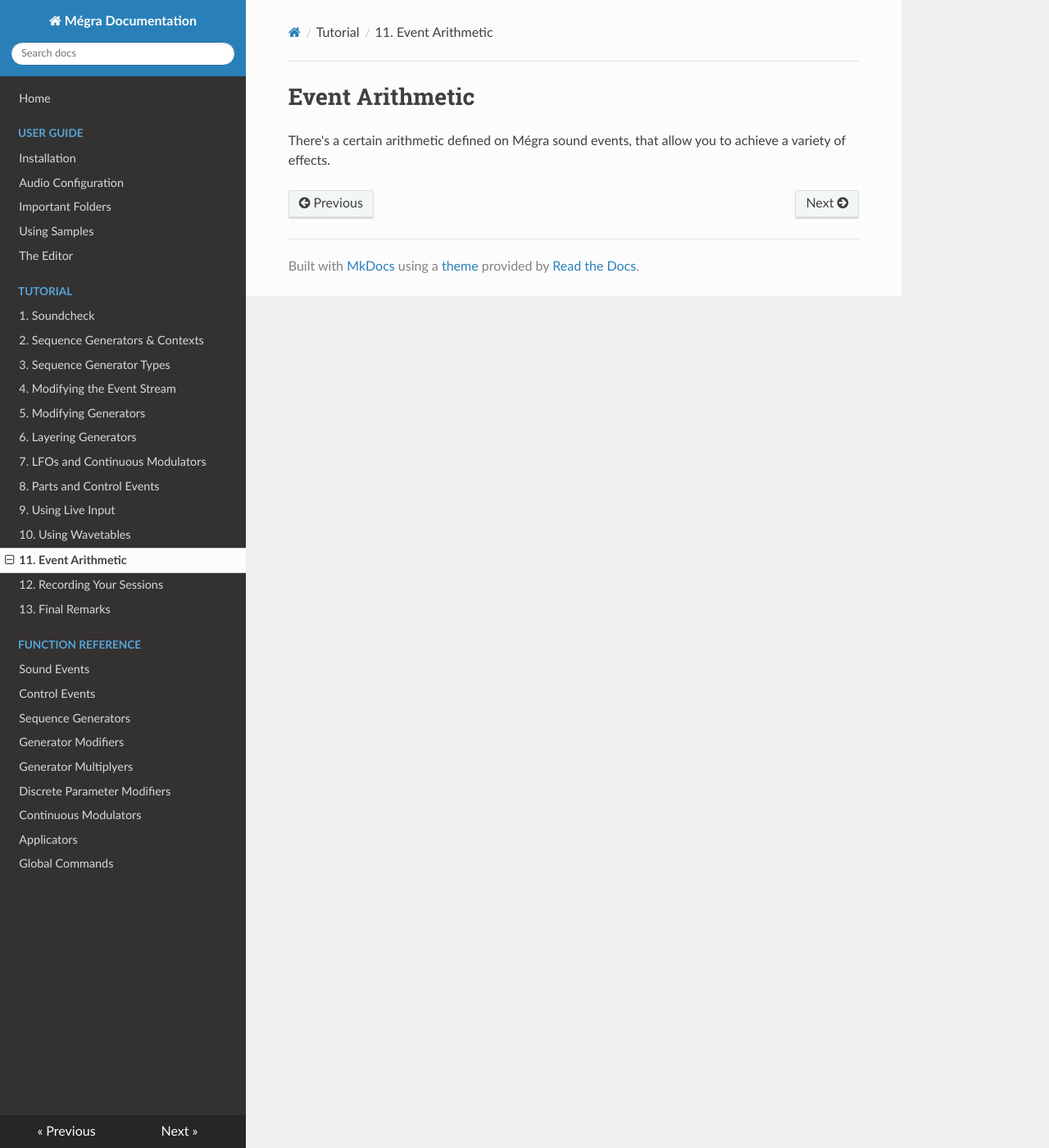
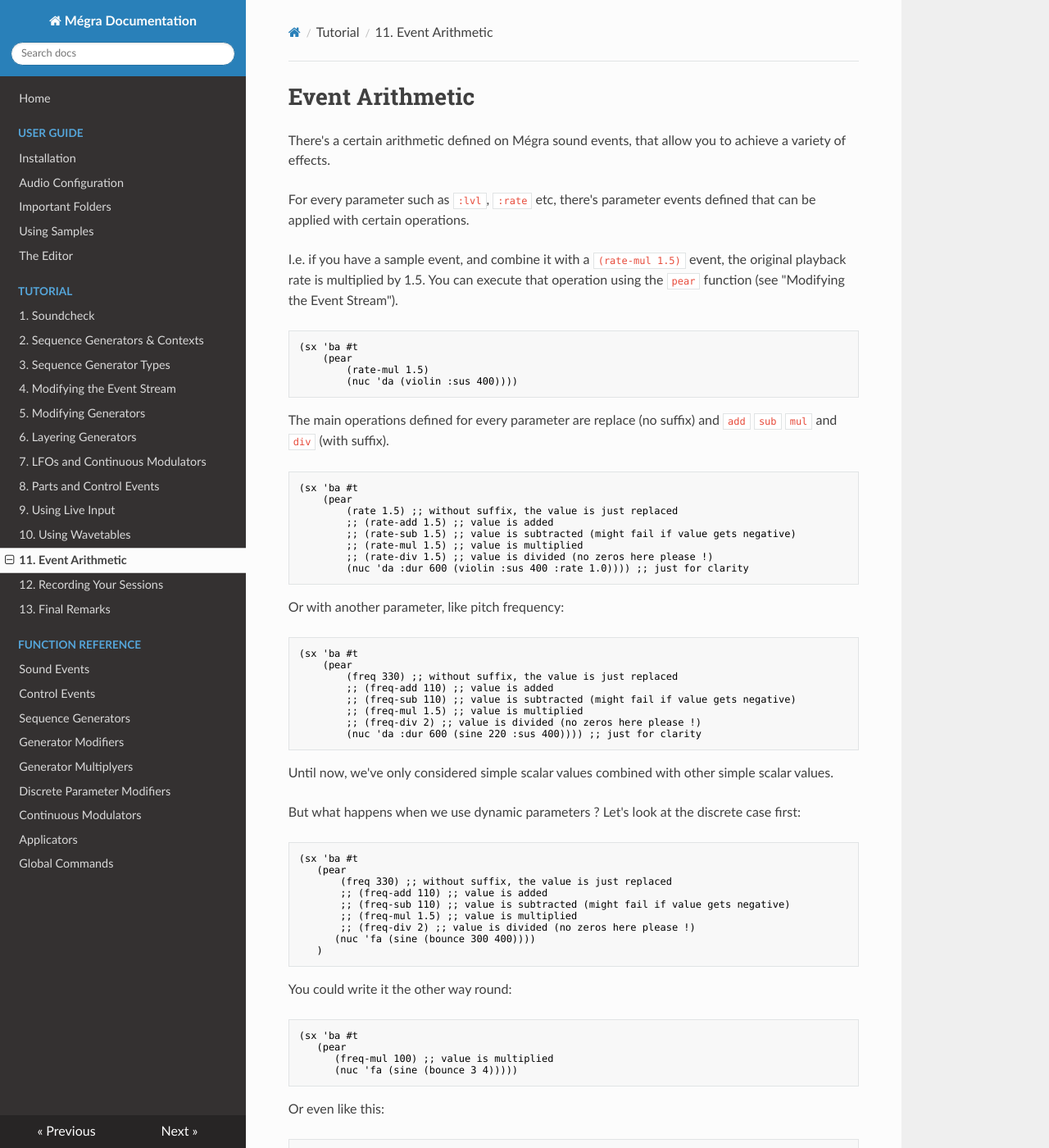
Before and after one commit to the-drunk-coder/megra-doc, an MkDocs documentation site: the page built from docs/tutorial/event-arithmetic.md, in a window 1280 px wide and 1400 px high. Shown: the whole window at 82% size. Built offline with MkDocs 1.6.1, drawn with Linux system fonts in a browser that asks for light colours; nearby versions of some CDN libraries; some of the changed text lies outside the part shown.

Commit message:
filling documentation

````diff
--- a/docs/tutorial/event-arithmetic.md
+++ b/docs/tutorial/event-arithmetic.md
@@ -1,3 +1,110 @@
 # Event Arithmetic
 
 There's a certain arithmetic defined on Mégra sound events, that allow you to achieve a variety of effects.
+
+For every parameter such as `:lvl`, `:rate` etc, there's parameter events defined that can be applied with certain operations.
+
+I.e. if you have a sample event, and combine it with a `(rate-mul 1.5)` event, the original playback rate is multiplied by 1.5. You can execute that operation using the `pear` function (see "Modifying the Event Stream").
+
+```lisp
+(sx 'ba #t
+	(pear
+	    (rate-mul 1.5)
+	    (nuc 'da (violin :sus 400))))
+```
+
+The main operations defined for every parameter are replace (no suffix) and `add` `sub` `mul` and `div` (with suffix).
+
+```lisp
+(sx 'ba #t
+	(pear
+	    (rate 1.5) ;; without suffix, the value is just replaced
+	    ;; (rate-add 1.5) ;; value is added
+		;; (rate-sub 1.5) ;; value is subtracted (might fail if value gets negative)
+		;; (rate-mul 1.5) ;; value is multiplied
+		;; (rate-div 1.5) ;; value is divided (no zeros here please !)
+	    (nuc 'da :dur 600 (violin :sus 400 :rate 1.0)))) ;; just for clarity
+```
+
+Or with another parameter, like pitch frequency:
+
+```lisp
+(sx 'ba #t
+	(pear
+	    (freq 330) ;; without suffix, the value is just replaced
+	    ;; (freq-add 110) ;; value is added
+		;; (freq-sub 110) ;; value is subtracted (might fail if value gets negative)
+		;; (freq-mul 1.5) ;; value is multiplied
+		;; (freq-div 2) ;; value is divided (no zeros here please !)
+	    (nuc 'da :dur 600 (sine 220 :sus 400)))) ;; just for clarity
+```
+
+Until now, we've only considered simple scalar values combined with other simple scalar values.
+
+But what happens when we use dynamic parameters ? Let's look at the discrete case first:
+
+```lisp
+(sx 'ba #t
+   (pear
+       (freq 330) ;; without suffix, the value is just replaced
+       ;; (freq-add 110) ;; value is added
+	   ;; (freq-sub 110) ;; value is subtracted (might fail if value gets negative)
+	   ;; (freq-mul 1.5) ;; value is multiplied
+	   ;; (freq-div 2) ;; value is divided (no zeros here please !)
+      (nuc 'fa (sine (bounce 300 400))))
+   )
+```
+
+You could write it the other way round:
+
+```lisp
+(sx 'ba #t
+   (pear
+	  (freq-mul 100) ;; value is multiplied
+      (nuc 'fa (sine (bounce 3 4)))))
+```
+
+Or even like this:
+
+```lisp
+(sx 'ba #t
+   (pear
+	  (freq-mul (bounce 300 400)) ;; value is multiplied
+      (nuc 'fa (sine 1))))
+```
+
+Here, the dynamic parameter is evaluated, and the arithmetic operation is performed on the evaluated value.
+
+For continous modifiers, the situation is similar:
+
+```lisp
+(sx 'ba #t
+  (pear
+    (nuc 'fa :dur 900 (sine (linramp~ 300 400 :t 0.6) :sus 600))))
+```
+
+could be written as:
+
+```lisp
+(sx 'ba #t
+  (pear (freq-mul (linramp~ 3 4 :t 0.6))
+    (nuc 'fa :dur 900 (sine 100 :sus 600))))
+```
+
+or:
+
+```lisp
+(sx 'ba #t
+  (pear (freq-mul (linramp~ 150 200 :t 0.6))
+    (nuc 'fa :dur 900 (sine 2 :sus 600))))
+```
+
+Arithmetic operations only work if at least one parameter is a scalar ... this won't work properly, as it's hard to define meaningful arithmetic operations:
+
+```lisp
+(sx 'ba #t
+  (pear (freq-div (linramp~ 300 400 :t 0.6))
+    (nuc 'fa :dur 900 (sine (linramp~ 300 400 :t 0.6) :sus 600))))
+```
+
+So in the end it's just a partially defined arithmetic.
````
Also changed, not shown: docs/tutorial/modifying-the-event-stream.md (+2 -0 lines), docs/tutorial/recording.md (+11 -1 lines).
